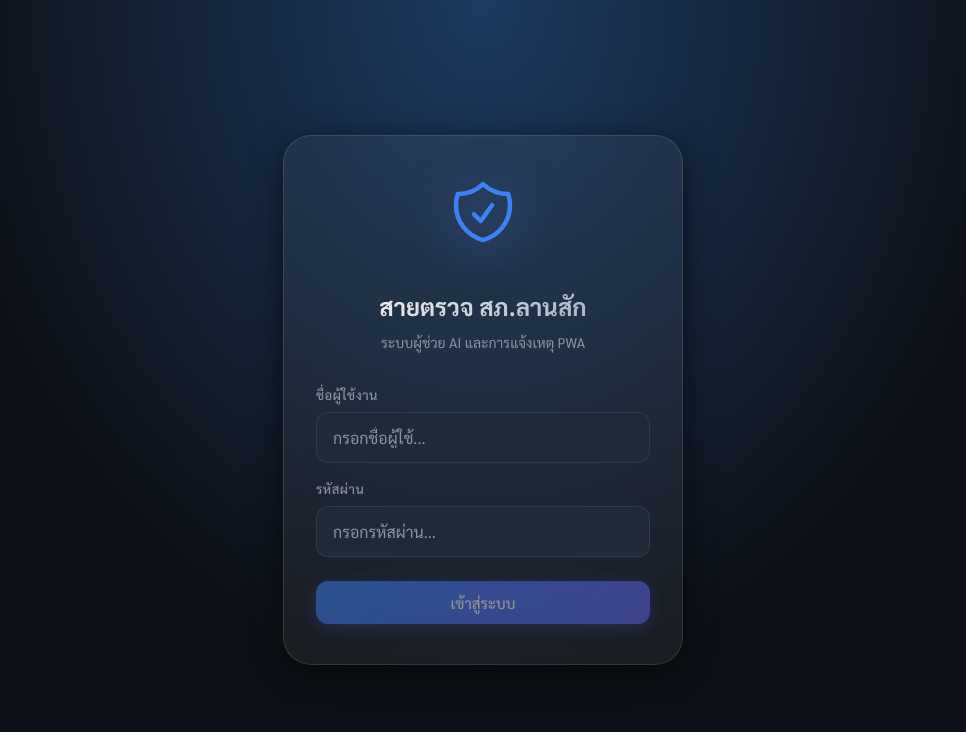
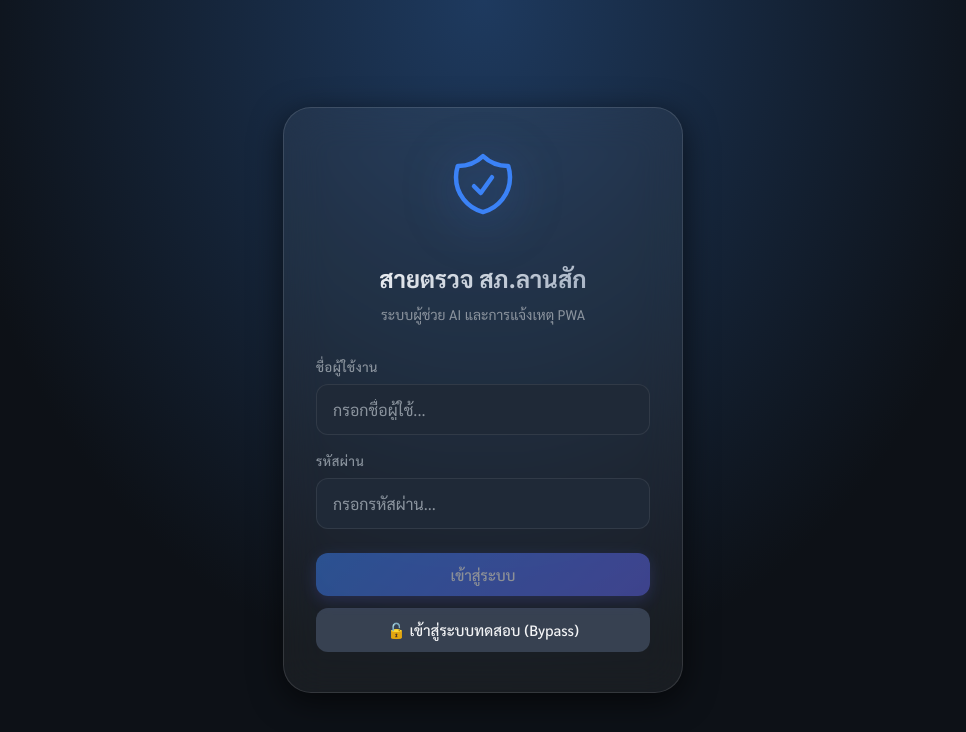
Before and after one commit to lansakkbotgi/webapp, a React (Vite) app: page /login in a window 1280 px wide. Shown: the top 732 px of the page, without its empty margins (157-1123 px from the left). Built offline with nearby package versions, Linux system fonts and the light colour scheme; no server answers.

Commit message:
feat: add Bypass Login button to LoginPage for staging testing

```diff
--- a/src/pages/LoginPage.tsx
+++ b/src/pages/LoginPage.tsx
@@ -82,6 +82,32 @@ export default function LoginPage() {
           >
             {loading ? 'กำลังเข้าสู่ระบบ...' : 'เข้าสู่ระบบ'}
           </button>
+
+          {/* ปุ่ม Bypass สำหรับงานทดสอบ */}
+          <button
+            type="button"
+            className="btn btn-secondary w-full"
+            style={{ marginTop: '12px', background: '#374151', color: '#f3f4f6', borderColor: '#4b5563' }}
+            disabled={loading}
+            onClick={async () => {
+              setLoading(true);
+              setError('');
+              try {
+                const { api, saveTokens } = await import('../api/client');
+                const data = await api.get<{ user: any; accessToken: string; refreshToken: string }>('/auth/bypass-token');
+                saveTokens(data.accessToken, data.refreshToken);
+                setUser(data.user);
+                navigate('/');
+              } catch (err: any) {
+                console.error(err);
+                setError('การล็อกอินทดสอบล้มเหลว (ตรวจสอบสถานะเซิร์ฟเวอร์)');
+              } finally {
+                setLoading(false);
+              }
+            }}
+          >
+            🔓 เข้าสู่ระบบทดสอบ (Bypass)
+          </button>
         </form>
       </div>
     </div>
```
